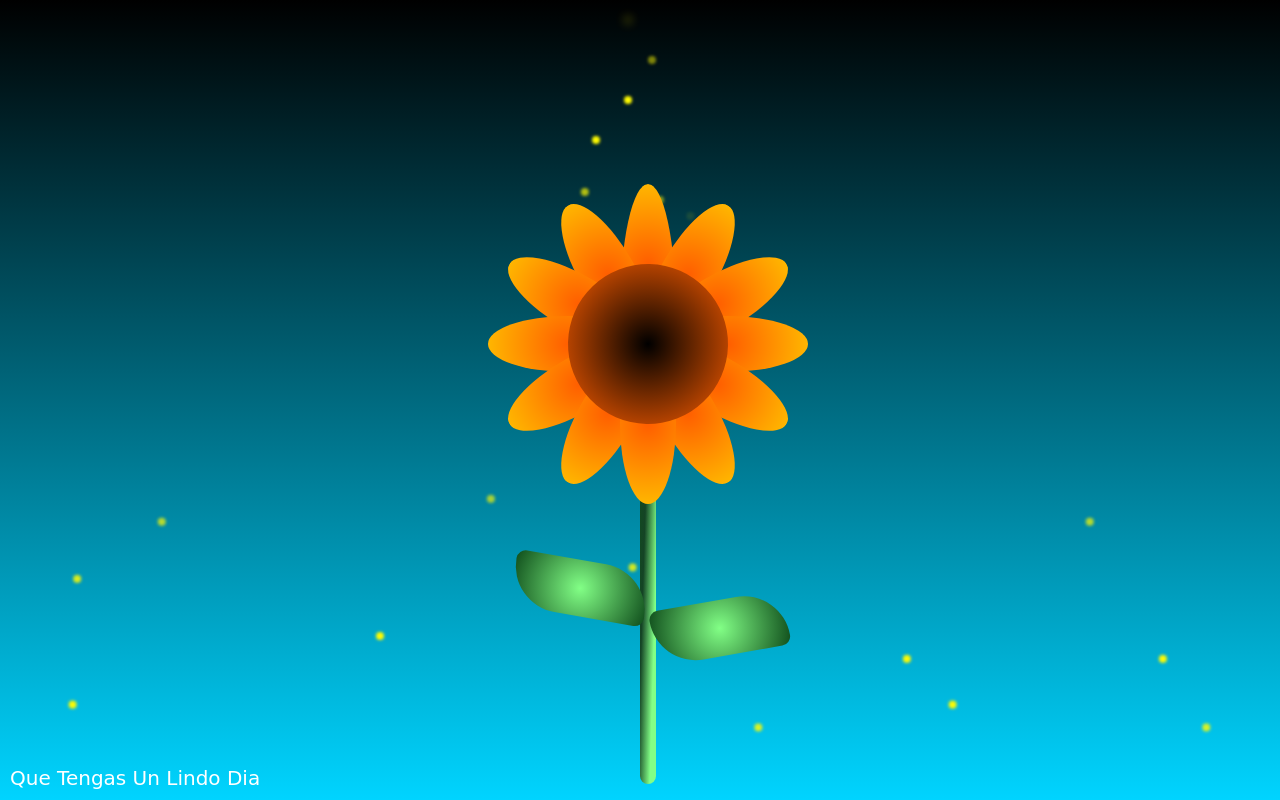
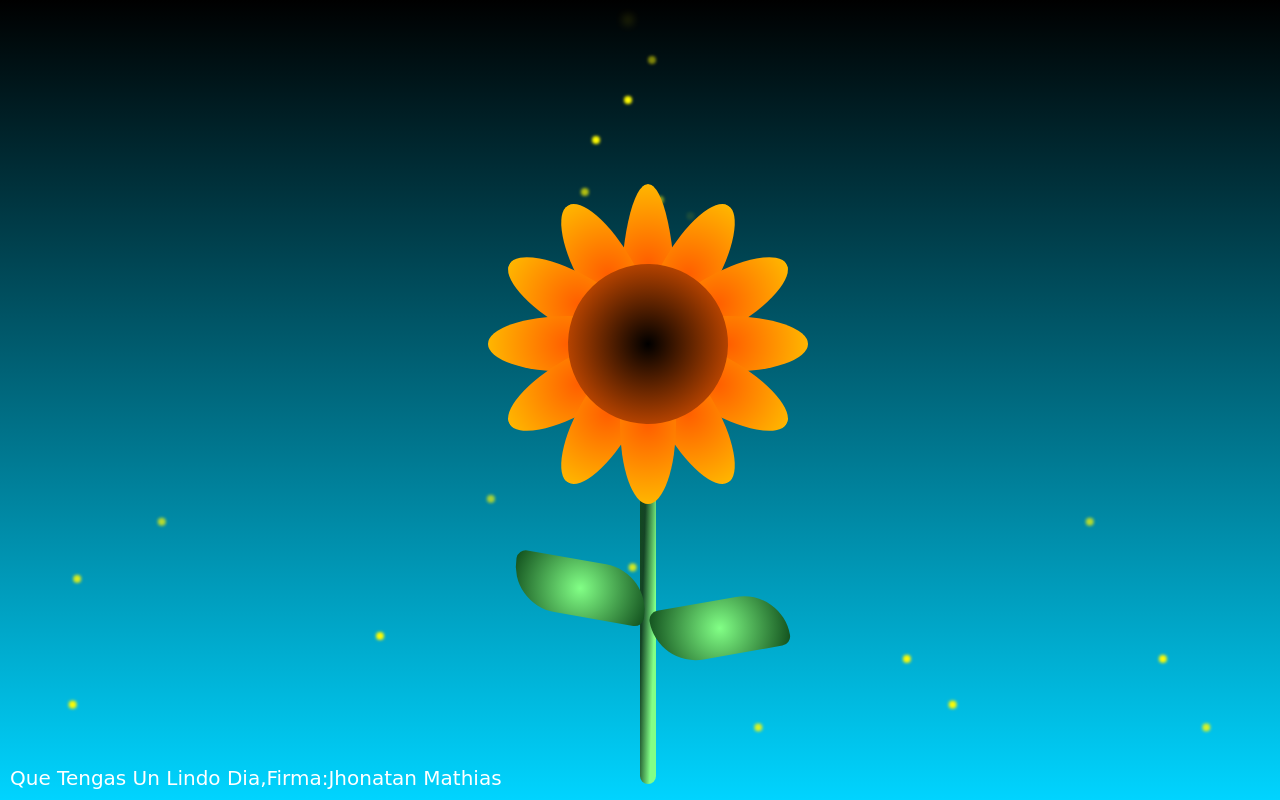
Before and after one commit to Jhony1998-desing/girasol, a plain HTML site: page index2.html in a window 1280 px wide. Drawn offline with Linux system fonts and the light colour scheme.

Commit message:
Add files via upload

```diff
--- a/index2.html
+++ b/index2.html
@@ -60,7 +60,7 @@
     <div class="light light-11"></div>
     <div class="light light-12"></div>
 
-    <p id="text">Que Tengas Un Lindo Dia</p>
+    <p id="text">Que Tengas Un Lindo Dia,Firma:Jhonatan Mathias</p>
 </body>
 <script>
     function PlayAudio(){
```
